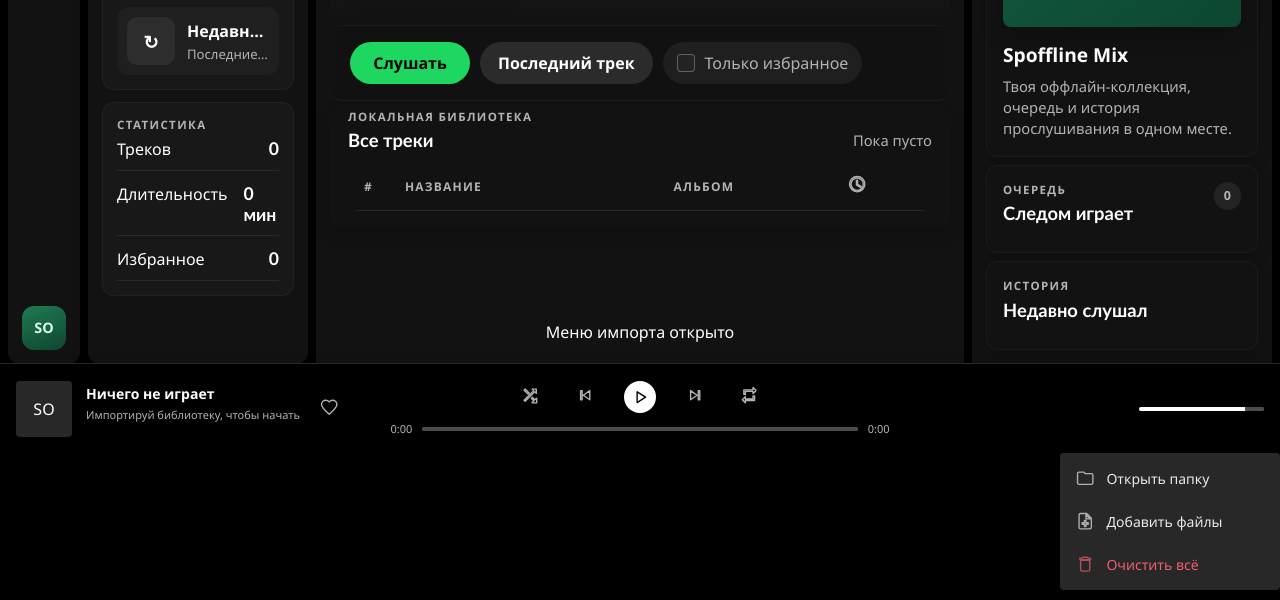
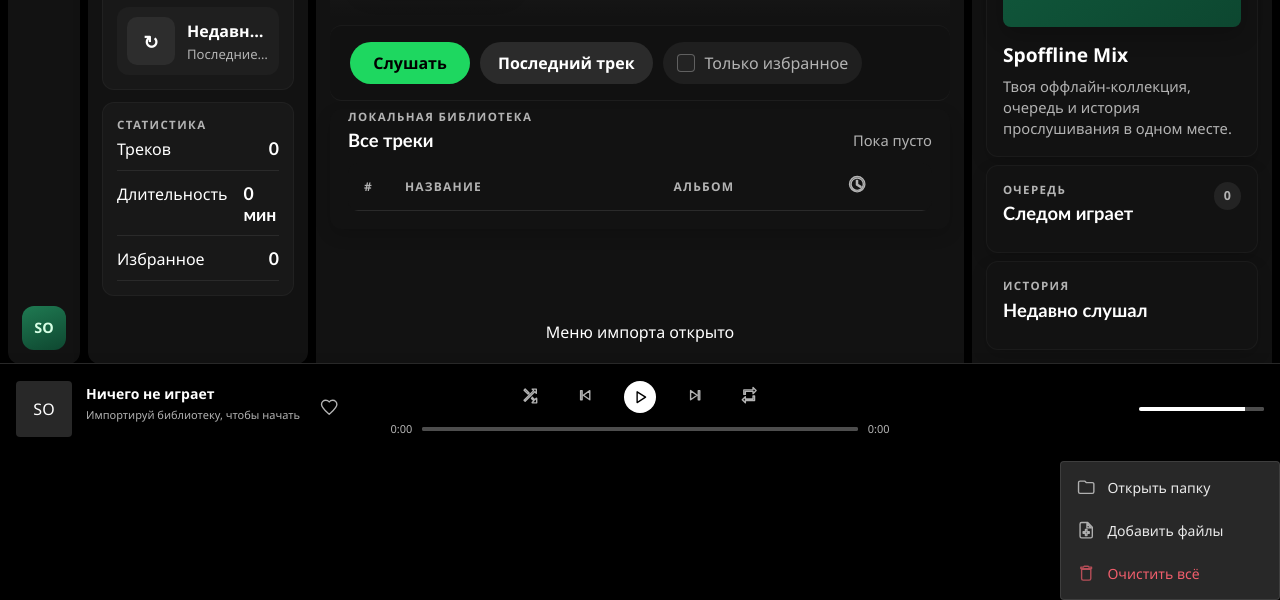
Before and after one commit to MrPauk335/Spoffline, a website: page public/index.html in a window 1280 px wide. Both pictures are taken after a click on the button 259 px from the left and 57 px from the top of the page. Shown: the part 347-947 px from the top of the page. Drawn offline with Linux system fonts and the light colour scheme.

Commit message:
Fix library menu layering and clipping issues

```diff
--- a/public/styles.css
+++ b/public/styles.css
@@ -252,16 +252,17 @@ body::-webkit-scrollbar-track,
 
 .library-menu {
   position: absolute;
-  top: 100%;
+  top: calc(100% + 8px);
   right: 0;
   width: 220px;
   background: #282828;
   border-radius: 4px;
   padding: 4px;
-  box-shadow: 0 16px 24px rgba(0,0,0,.3), 0 6px 8px rgba(0,0,0,.2);
-  z-index: 9999;
+  box-shadow: 0 16px 24px rgba(0,0,0,0.5), 0 6px 8px rgba(0,0,0,0.4);
+  z-index: 10000; /* Extremely high to be above everything */
   display: none;
   flex-direction: column;
+  border: 1px solid rgba(255,255,255,0.1);
 }
 
 .library-menu.is-visible {
@@ -307,6 +308,8 @@ body::-webkit-scrollbar-track,
   border-radius: var(--radius-lg);
   background: var(--surface-soft);
   border: 1px solid rgba(255, 255, 255, 0.04);
+  /* Ensure this container doesn't clip the dropdown menu */
+  overflow: visible !important;
 }
 
 .library-note {
```
